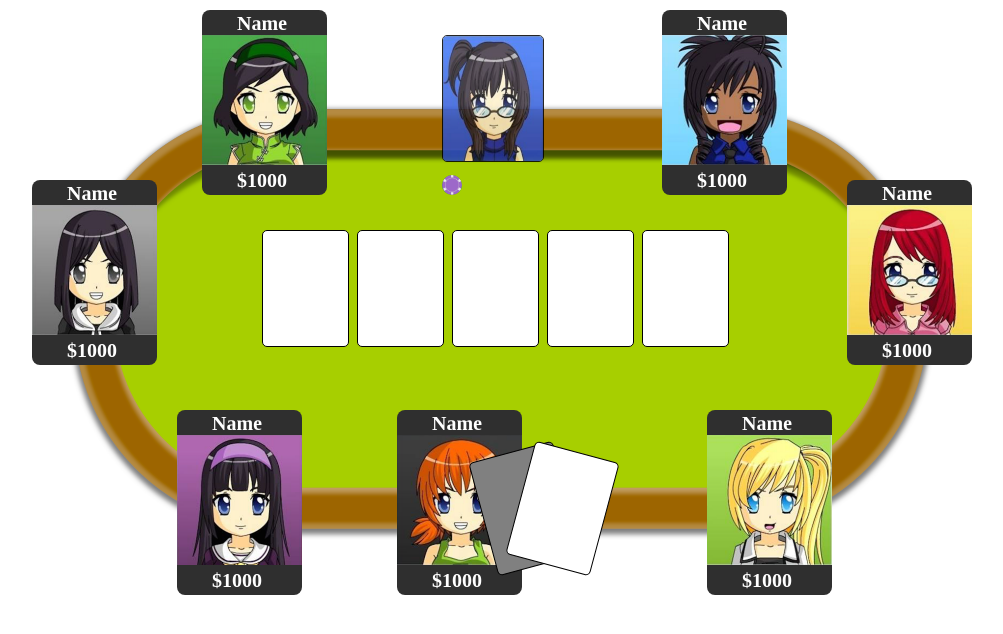
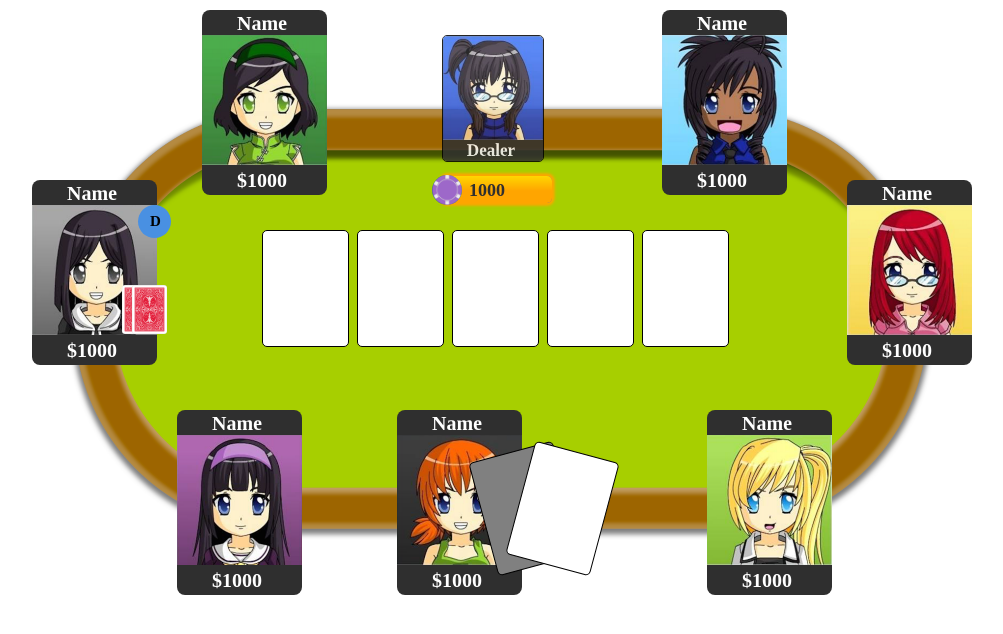
Before and after one commit to olehbusko308/javascriptPractice, a plain HTML site: page NewGUI/canvasDraw.html in a window 1280 px wide. Shown: the whole page, without its empty margins (138-1141 px from the left). Drawn offline with Linux system fonts and the light colour scheme.

```diff
--- a/NewGUI/canvasDraw.html
+++ b/NewGUI/canvasDraw.html
@@ -21,7 +21,13 @@
         <canvas id="tablecard4" class="card" width="85" height="115"></canvas>
         <canvas id="tablecard5" class="card" width="85" height="115"></canvas>
 
-        <canvas id="pot" width="20" height="20"></canvas>
+        <canvas id="pot" width="220" height="54"></canvas>
+        <canvas id="potimage" width="30" height="30"></canvas>
+
+        <h1 id="dealersign"  width="25" height="25">D</h1>
+
+        <img id="firstcard" src="backofcard.jpg" alt="Back of a card" style="width:35px;height:49px;">
+        <img id="secondcard" src="backofcard.jpg" alt="Back of a card" style="width:35px;height:49px;">
     </div>
 
 </body>
@@ -33,7 +39,7 @@
 
     var dealer = document.getElementById("dealer");
     var dealerCtx = dealer.getContext("2d");
-    dealerCtx.scale(2,2);
+
 
     var tablepic = new Image();
     var dealerpic = new Image();
@@ -42,12 +48,21 @@
         tableCtx.drawImage(tablepic,0,0,2282,1116,0,0,880,440);
     }
 
+    dealerCtx.scale(2,2);
+    dealerCtx.fillStyle = "#2F2F2F";
+    dealerCtx.fillRect(0,0,100,125);
+    dealerCtx.font = "bold 17px Frosty";
+    dealerCtx.fillStyle = "white";
+    dealerCtx.textAlign = "center";
+
+    dealerCtx.fillText("Dealer", 48, 115);
+
     dealerpic.onload = function(){
-        dealerCtx.drawImage(dealerpic,0,0,536,542,0,0,100,125)
+        dealerCtx.drawImage(dealerpic,0,0,536,542,0,0,100,100)
     }
 
     tablepic.src="table3.png";
-    dealerpic.src="dealer.png"
+    dealerpic.src="dealer.png";
 
     function hover(x){
         document.getElementById("chair"+x).style.boxShadow ="0 0 3pt 2pt #6699ff";
@@ -139,15 +154,35 @@
     playerCtx.fillText("$1000", 60, 177);
 
 
-    var pot = document.getElementById("pot");
-    potCtx = pot.getContext("2d");
+    var potimage = document.getElementById("potimage");
+    potimageCtx = potimage.getContext("2d");
     var chip = new Image();
 
     chip.onload = function(){
-        potCtx.drawImage(chip, 0, 0, 1088, 1084, 0, 0, 20, 20);
+        potimageCtx.drawImage(chip, 0, 0, 1088, 1084, 0, 0, 30, 30);
     }
 
     chip.src = "dealerchip.png";
+
+    var pot = document.getElementById("pot");
+    var potCtx = pot.getContext("2d");
+
+    var grd = potCtx.createLinearGradient(50,0,50,15);
+    grd.addColorStop(0,"#FFD700");
+    grd.addColorStop(1,"#FFA500");
+
+    potCtx.scale(2,2);
+
+    pot.style.boxShadow ="0 0 2pt 2pt #FFA500";
+
+    potCtx.fillStyle = grd;
+    potCtx.fillRect(0,0,110,28);
+
+    potCtx.font = "bold 18px Frosty";
+    potCtx.fillStyle = "#2F2F2F";
+    potCtx.textAlign = "center";
+
+    potCtx.fillText("1000", 45, 20);
 
 </script>
 
@@ -279,13 +314,46 @@
         background: white;
     }
 
-    #pot {
+    #potimage {
         position: absolute;
-
-        left: 380px;
+        left: 370px;
         top:75px;
         border-radius: 21px;
     }
 
+    #pot {
+        position: absolute;
+        left: 380px;
+        top:76px;
+        background: grey;
+        border-radius: 5px;
+        width: 110px;
+        height: 27px;
+    }
 
+    #dealersign {
+        position:absolute;
+        font-size: 15px;
+        background: #4990E2;
+        padding: 8px;
+        padding-left: 12px;
+        padding-right: 10px;
+        border-radius: 30px;
+        top:95px;
+        left: 76px;
+    }
+
+    #firstcard {
+        position: absolute;
+        top:185px;
+        left: 60px;
+        border-radius: 3px;
+    }
+
+    #secondcard {
+        position: absolute;
+        border-radius: 3px;
+        top:185px;
+        left: 70px;
+    }
 </style>
```
Also changed, not shown: NewGUI/backofcard.jpg (added), table.png (added).
